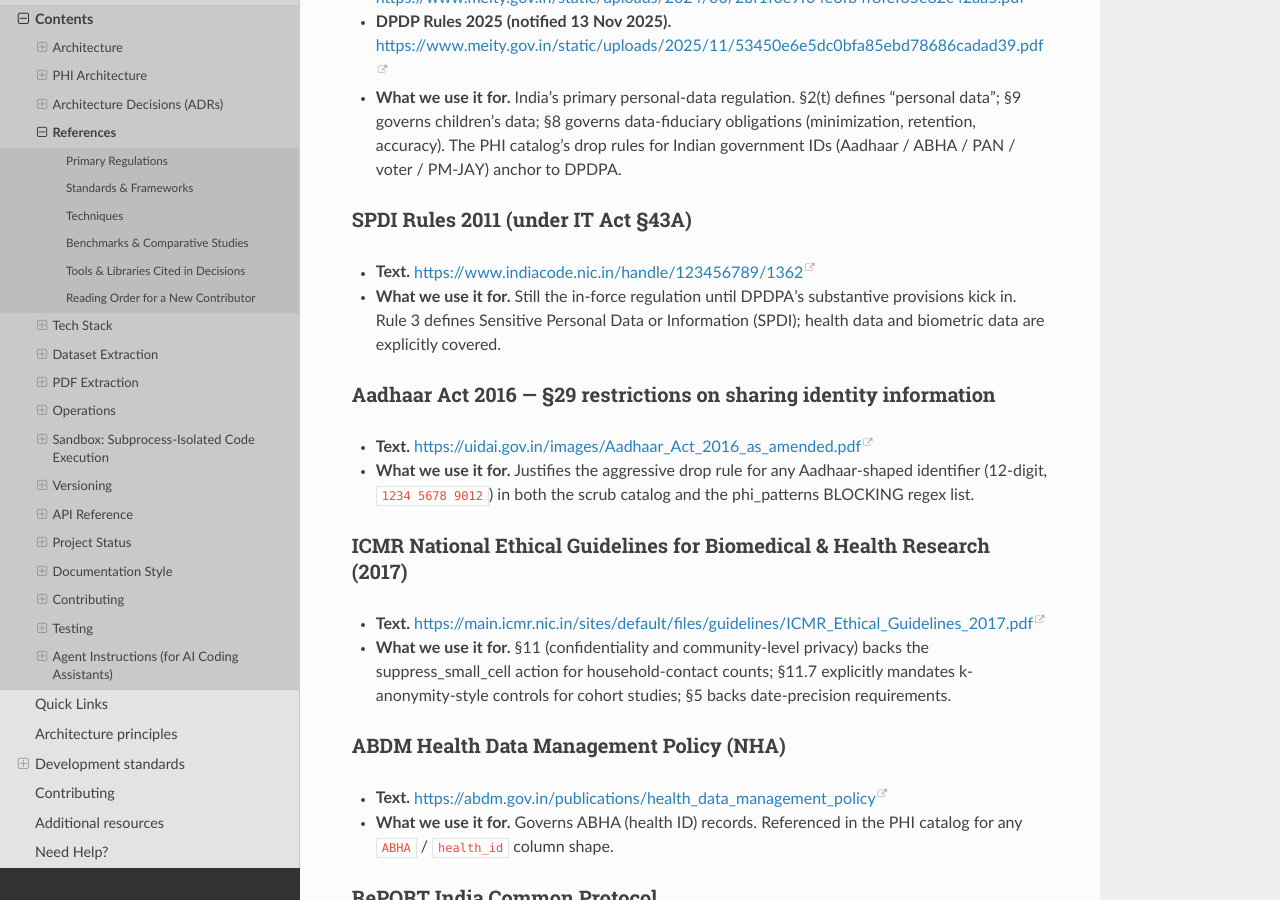
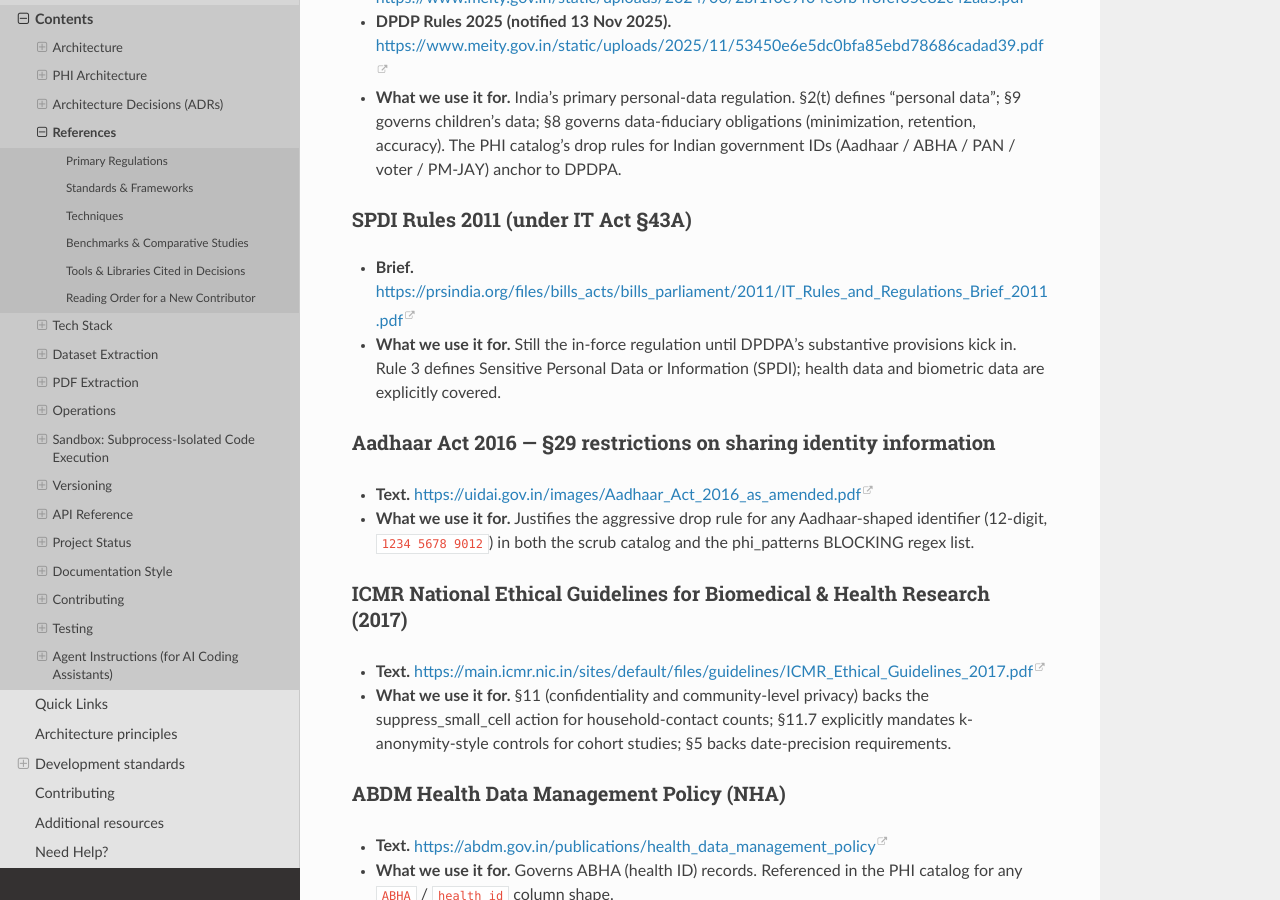
Before and after one commit to solomonsjoseph/RePORT-AI-Portal, a Sphinx documentation site: the page built from docs/sphinx/developer_guide/references.rst, in a window 1280 px wide and 900 px high, scrolled down 1651 px. Built offline with Sphinx 7.4.7 and the Read the Docs theme 3.1.0, drawn with Linux system fonts in a browser that asks for light colours; some of the changed text lies outside the part shown.

Commit message:
docs: replace stale external references

```diff
--- a/docs/sphinx/developer_guide/references.rst
+++ b/docs/sphinx/developer_guide/references.rst
@@ -46,7 +46,7 @@
 SPDI Rules 2011 (under IT Act §43A)
 ~~~~~~~~~~~~~~~~~~~~~~~~~~~~~~~~~~~~
 
-* **Text.** https://www.indiacode.nic.in/handle/123456789/1362
+* **Brief.** https://prsindia.org/files/bills_acts/bills_parliament/2011/IT_Rules_and_Regulations_Brief_2011.pdf
 * **What we use it for.** Still the in-force regulation until DPDPA's
   substantive provisions kick in. Rule 3 defines Sensitive Personal
   Data or Information (SPDI); health data and biometric data are
@@ -217,7 +217,7 @@
 i2b2 / n2c2 de-identification shared tasks
 ~~~~~~~~~~~~~~~~~~~~~~~~~~~~~~~~~~~~~~~~~~
 
-* **Site.** https://portal.dbmi.hms.harvard.edu/projects/n2c2-nlp/
+* **Site.** https://n2c2.dbmi.hms.harvard.edu/data-sets
 * **What we use it for.** Corpus used to benchmark clinical de-
   identification systems and justify the current rule-catalog posture.
 
```
